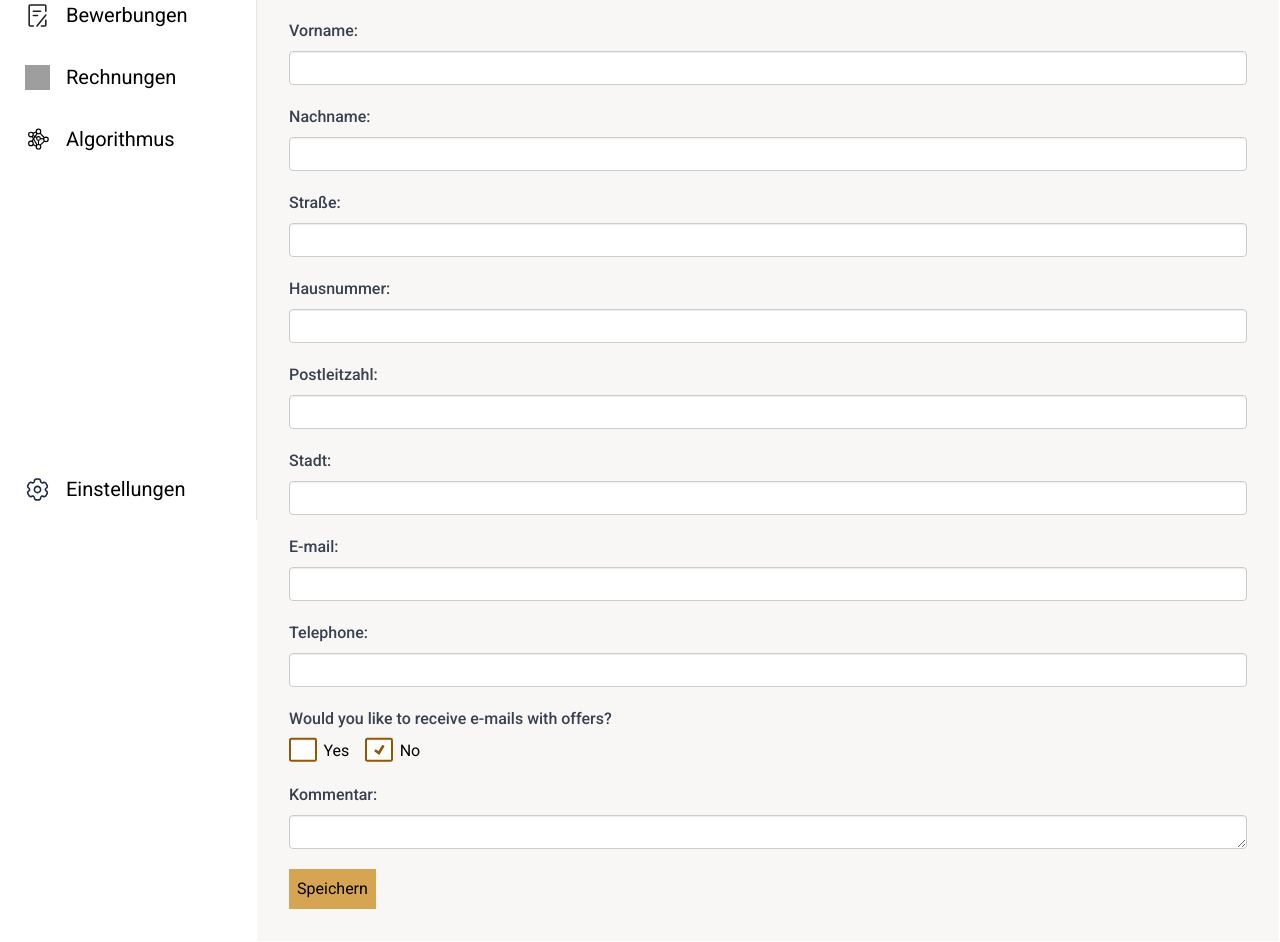
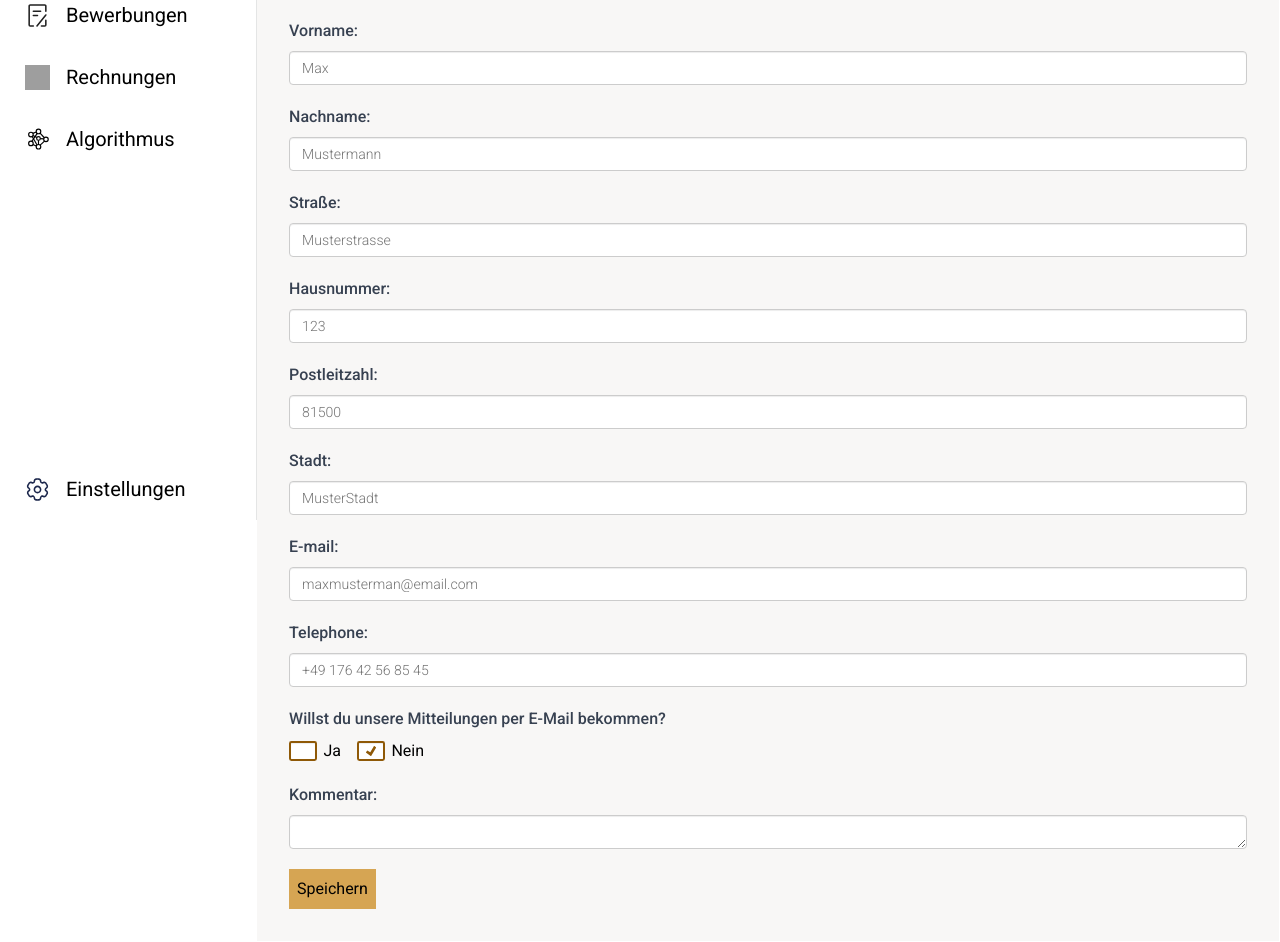
Before and after one commit to dampolo/crmstartinkryptofrontend, an Angular app: page /neu-kunde in a window 1280 px wide. Shown: the part 280-1222 px from the top of the page. Built offline with nearby package versions, Linux system fonts and the light colour scheme; grey boxes are pictures that could not be loaded.

Commit message:
new customer second view

```diff
--- a/src/app/newcustomer/newcustomer.html
+++ b/src/app/newcustomer/newcustomer.html
@@ -22,72 +22,72 @@
   <!-- First Name -->
   <div class="form-group">
     <label class="control-label" id="label-firstName" for="firstName">Vorname:</label>
-    <input class="form-control" type="text" id="firstName" formControlName="firstName">
+    <input class="form-control" type="text" placeholder="Max" id="firstName" formControlName="firstName">
   </div>
 
   <!-- Name -->
   <div class="form-group">
     <label class="control-label" id="label-name" for="name">Nachname:</label>
-    <input class="form-control" type="text" id="name" formControlName="name">
+    <input class="form-control" type="text" placeholder="Mustermann" id="name" formControlName="name">
   </div>
 
   <!-- Street -->
   <div class="form-group">
     <label class="control-label" id="label-street" for="street">Straße:</label>
-    <input class="form-control" type="text" id="street" formControlName="street">
+    <input class="form-control" type="text" placeholder="Musterstrasse" id="street" formControlName="street">
   </div>
 
   <!-- Number -->
   <div class="form-group">
     <label class="control-label" id="label-number" for="number">Hausnummer:</label>
-    <input class="form-control" type="text" id="number" formControlName="number">
+    <input class="form-control" type="text" placeholder="123" id="number" formControlName="number">
   </div>
 
   <!-- Postcode -->
   <div class="form-group">
     <label class="control-label" id="label-postcode" for="postcode">Postleitzahl:</label>
-    <input class="form-control" type="text" id="postcode" formControlName="postcode">
+    <input class="form-control" type="text" placeholder="81500" id="postcode" formControlName="postcode">
   </div>
 
   <!-- City -->
   <div class="form-group">
     <label class="control-label" id="label-city" for="city">Stadt:</label>
-    <input class="form-control" type="text" id="city" formControlName="city">
+    <input class="form-control" type="text" placeholder="MusterStadt" id="city" formControlName="city">
   </div>
 
   <!-- Email -->
   <div class="form-group">
     <label class="control-label" id="label-email" for="email">E-mail:</label>
-    <input class="form-control" type="email" id="email" formControlName="email">
+    <input class="form-control" type="email" placeholder="maxmusterman@email.com" id="email" formControlName="email">
   </div>
 
   <!-- Phone Number -->
   <div class="form-group">
     <label class="control-label" id="label-phone" for="phone">Telephone:</label>
-    <input class="form-control" type="tel" id="phone" formControlName="phone">
+    <input class="form-control" type="tel" placeholder="+49 176 42 56 85 45" id="phone" formControlName="phone">
   </div>
 
   <!-- Receive Offers -->
   <div class="form-group">
-    <label class="control-label" id="label-receiveOffers">Would you like to receive e-mails with offers?</label>
+    <label class="control-label" id="label-receiveOffers">Willst du unsere Mitteilungen per E-Mail bekommen?</label>
     <div class="form-radio">
 
       <label for="offersYes">
       <input class="form-control" type="radio" id="offersYes" formControlName="receiveOffers" value="yes">
-        Yes
+        Ja
       </label>
 
-        <label for="offersNo">
-          <input class="form-control" type="radio" id="offersNo" formControlName="receiveOffers" value="no">
-          No
-        </label>
+      <label for="offersNo">
+        <input class="form-control" type="radio" id="offersNo" formControlName="receiveOffers" value="no">
+        Nein
+      </label>
     </div>
   </div>
 
   <!-- Comment -->
   <div class="form-group">
     <label class="control-label" id="label-comment" for="comment">Kommentar:</label>
-    <textarea class="form-control" id="comment" formControlName="comment" rows="4"></textarea>
+    <textarea class="form-control" id="comment" formControlName="comment"></textarea>
   </div>
 
   <button type="submit">Speichern</button>
--- a/src/app/newcustomer/newcustomer.scss
+++ b/src/app/newcustomer/newcustomer.scss
@@ -59,12 +59,11 @@ input[type="radio"] {
   appearance: none;
   background-color: #fff;
   font: inherit;
-  width: 5px;
-  height: 24px;
+  width: 20px;
+  height: 20px;
   color: var(--secondary);
   border: 0.15em solid var(--secondary);
   border-radius: 0.15em;
-  transform: translateY(-0.075em);
   display: grid;
   place-content: center;
 }
@@ -83,3 +82,7 @@ input[type="radio"]::before {
 input[type="radio"]:checked::before {
   transform: scale(1);
 }
+
+textarea {
+    height: 4.375rem;
+}
```
